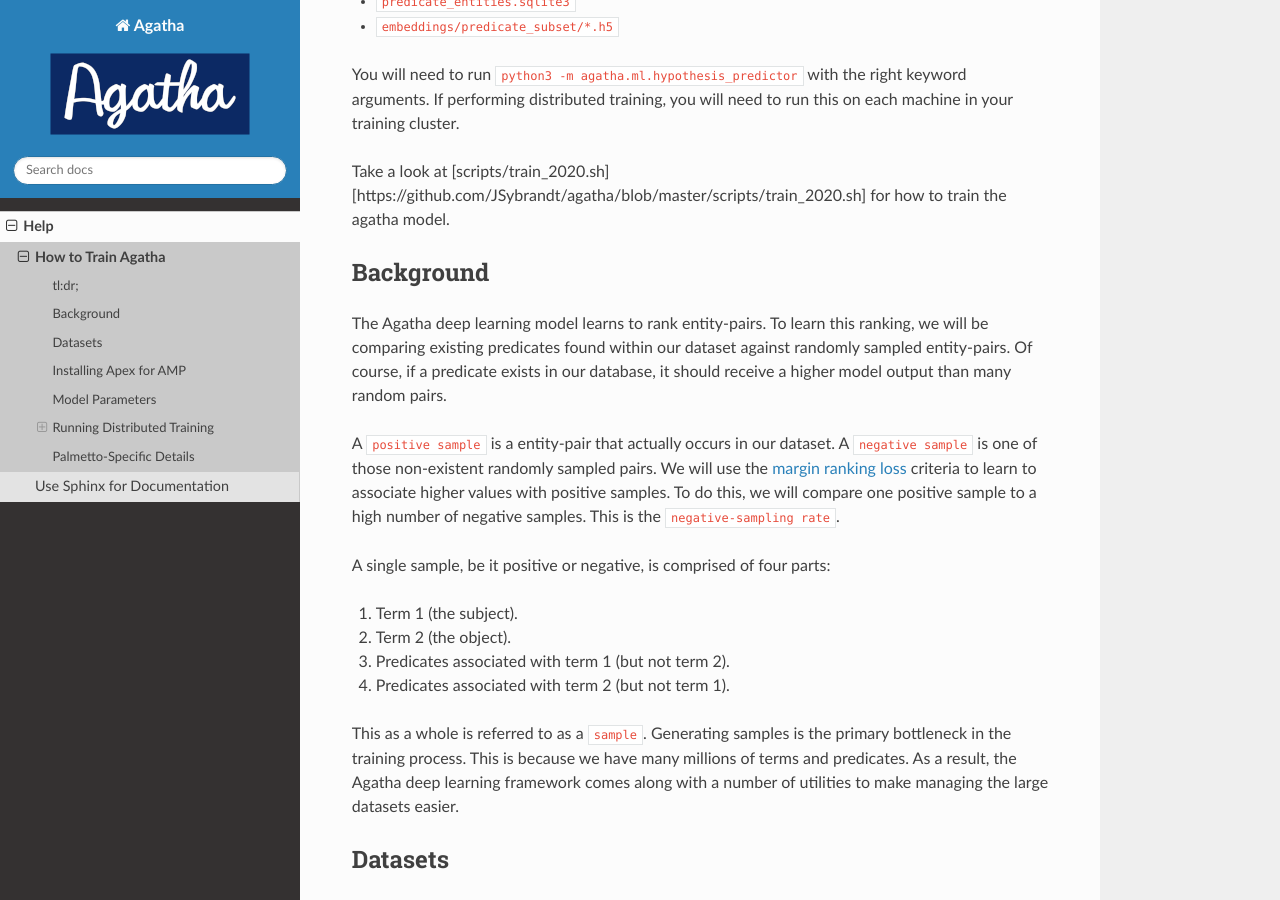
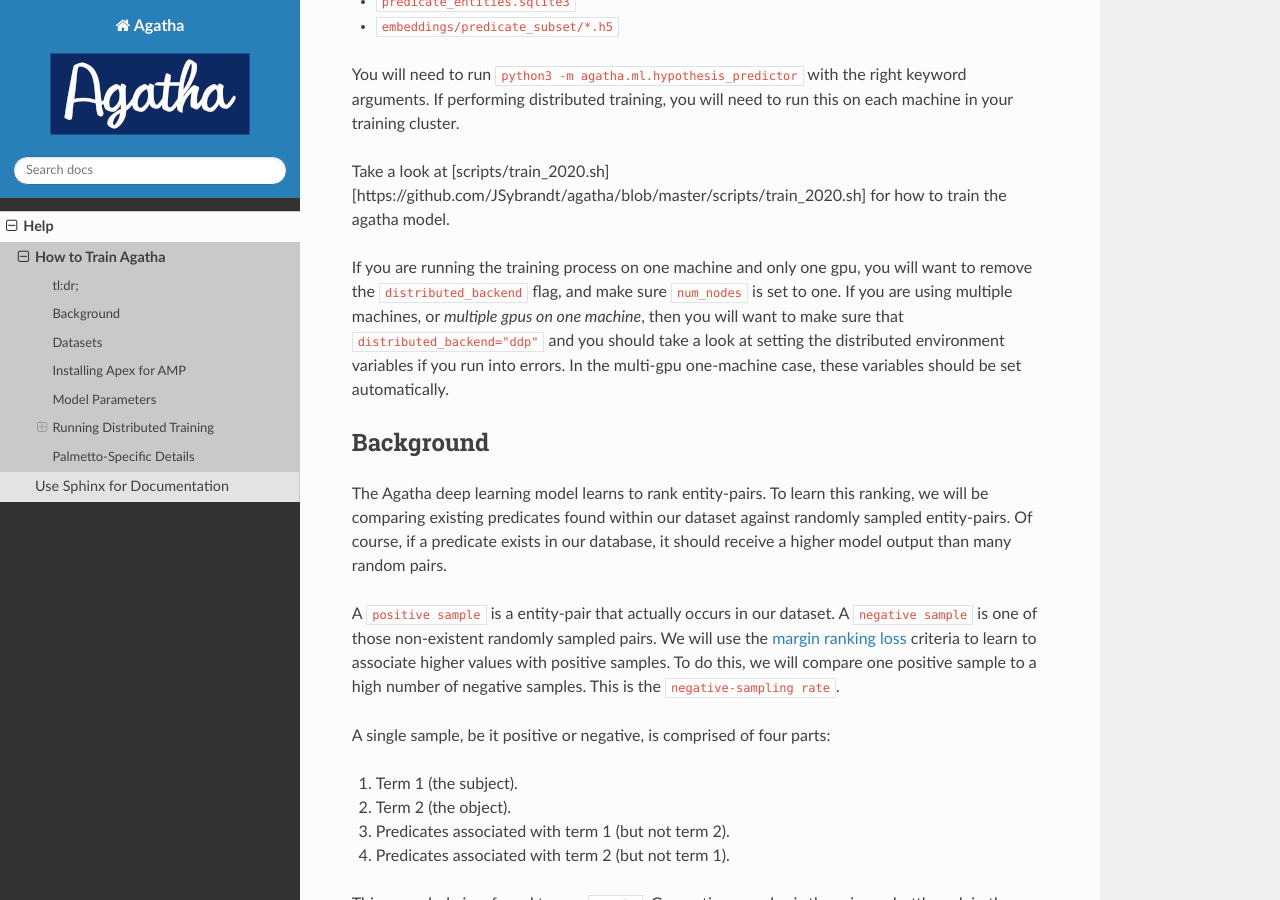
Before and after one commit to JSybrandt/agatha, a Sphinx documentation site: the page built from docs/help/train_agatha.md, in a window 1280 px wide and 900 px high, scrolled down 422 px. Built offline with Sphinx 7.4.7 and the Read the Docs theme 2.0.0, drawn with Linux system fonts in a browser that asks for light colours; pages that are not in the unit, such as notebooks, are missing from menus; some of the changed text lies outside the part shown.

Commit message:
Updates docs and improves one-machine training experience.

```diff
--- a/docs/help/train_agatha.md
+++ b/docs/help/train_agatha.md
@@ -22,6 +22,14 @@ on each machine in your training cluster.
 Take a look at
 [scripts/train_2020.sh][https://github.com/JSybrandt/agatha/blob/master/scripts/train_2020.sh]
 for how to train the agatha model.
+
+If you are running the training process on one machine and only one gpu, you
+will want to remove the `distributed_backend` flag, and make sure `num_nodes` is
+set to one. If you are using multiple machines, or _multiple gpus on one
+machine_, then you will want to make sure that `distributed_backend="ddp"` and
+you should take a look at setting the distributed environment variables if you
+run into errors. In the multi-gpu one-machine case, these variables should be
+set automatically.
 
 
 ## Background
@@ -106,6 +114,10 @@ faster training times. However, note that if you install apex on a node that has
 one type of GPU, you will get an error if you try and train on another. This
 means that you **need** to install this dependency on a training node with the
 appropriate GPU.
+
+Warning: Apex is going to require a different version of GCC than we typically
+use. If you're on palmetto, you can run: `module rm gcc/8.1.0; module load
+gcc/6.3.0`
 
 To install apex, first select a location such as `~/software` to keep the files.
 Next, download apex with git `git clone https://github.com/NVIDIA/apex.git`.
```
Also changed, not shown: 1 other file.
